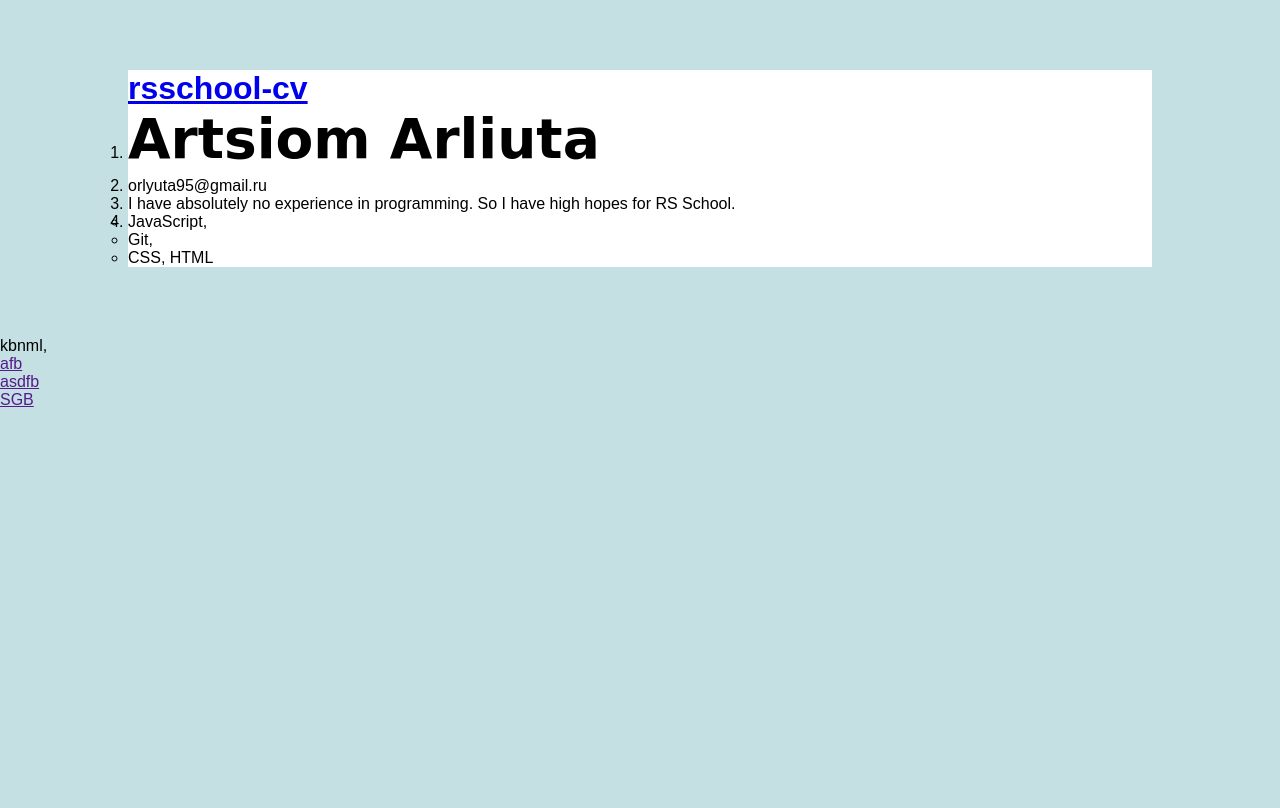
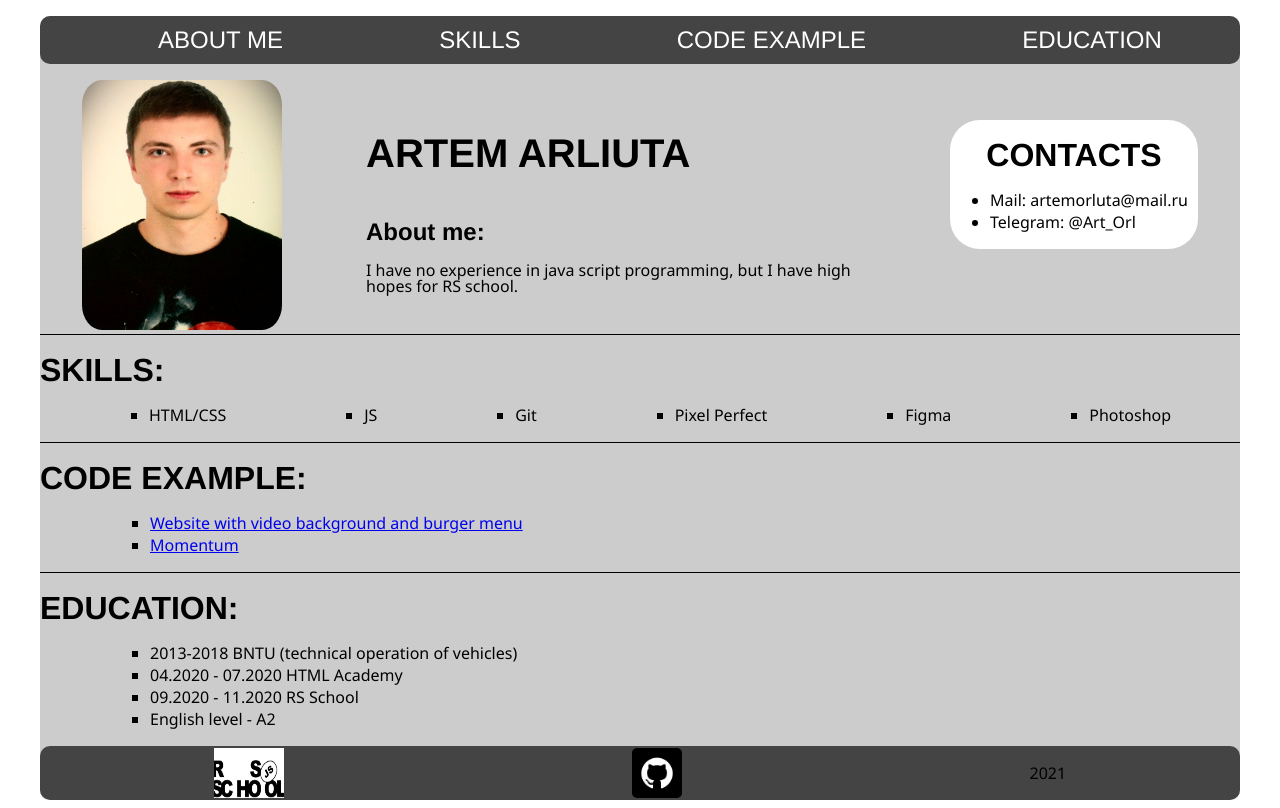
Before and after one commit to Art-Orl/rsschool-cv2, a plain HTML site: page index.html in a window 1280 px wide. Drawn offline with Linux system fonts and the light colour scheme.

Commit message:
fixed: cv

```diff
--- a/index.html
+++ b/index.html
@@ -4,38 +4,81 @@
     <meta charset="UTF-8" />
     <meta name="viewport" content="width=device-width, initial-scale=1.0" />
     <meta http-equiv="X-UA-Compatible" content="ie=edge" />
+    <link rel="stylesheet" href="stylecv.css" />
     <title>CV</title>
-    <link rel="stylesheet" href="style.css" />
   </head>
   <body>
-    <div class="container">
-      <h1><a href="https://Art-Orl.github.io/rsschool-cv/">rsschool-cv</a></h1>
-      <ol>
-        <li>
-          <h3 class="name">Artsiom Arliuta</h3>
-        </li>
-        <li>orlyuta95@gmail.ru</li>
-        <li>
-          <p>
-            I have absolutely no experience in programming. So I have high hopes
-            for RS School.
-          </p>
-        </li>
-        <li>
-          <ul>
-            <li>JavaScript,</li>
-            <li>Git,</li>
-            <li>CSS, HTML</li>
+    <div class="wrapper">
+      <header class="header">
+        <nav class="menu">
+          <ul class="list">
+            <li class="listItem">About me</li>
+            <li class="listItem">Skills</li>
+            <li class="listItem">Code Example</li>
+            <li class="listItem">Education</li>
           </ul>
-        </li>
-      </ol>
+        </nav>
+      </header>
+      <main>
+        <section class="aboutMe">
+          <div class=""><img class="foto" alt="my photo" src="/ME.jpg" /></div>
+          <div class="textAbout">
+            <h1 class="name">Artem Arliuta</h1>
+            <h3 class="aboutTitle">About me:</h3>
+            <p class="aboutSubtitle">
+              I have no experience in java script programming, but I have high
+              hopes for RS school.
+            </p>
+          </div>
+          <div class="contacts">
+            <h2 class="contact">Contacts</h2>
+            <ul class="contactList">
+              <li>Mail: artemorluta@mail.ru</li>
+              <li>Telegram: @Art_Orl</li>
+            </ul>
+          </div>
+        </section>
+        <section class="skills">
+          <h2 class="skillsTitle">Skills:</h2>
+          <ul class="skillsList">
+            <li>HTML/CSS</li>
+            <li>JS</li>
+            <li>Git</li>
+            <li>Pixel Perfect</li>
+            <li>Figma</li>
+            <li>Photoshop</li>
+          </ul>
+        </section>
+        <section class="codeExample">
+          <h2 class="codeTitle">Code example:</h2>
+          <ul class="codeList">
+            <li>
+              <a
+                href="https://github.com/Art-Orl/Website-with-video-background"
+              >
+                Website with video background and burger menu</a
+              >
+            </li>
+            <li><a href="https://github.com/Art-Orl/Momentum">Momentum</a></li>
+          </ul>
+        </section>
+        <section class="education">
+          <h2 class="educationTitle">
+            Education:
+          </h2>
+          <ul class="educationList">
+            <li>2013-2018 BNTU (technical operation of vehicles)</li>
+            <li>04.2020 - 07.2020 HTML Academy</li>
+            <li>09.2020 - 11.2020 RS School</li>
+            <li>English level - A2</li>
+          </ul>
+        </section>
+      </main>
+      <footer class="footer">
+        <img class="imageRS" src="/card_original.jpg" alt="RS Shool" />
+        <img class="imageGit" src="/file.jpg" alt="Github" />
+        <p class="year">2021</p>
+      </footer>
     </div>
   </body>
 </html>
-
-<ul>
-  <li><a href=""></a>kbnml,</li>
-  <li><a href="">afb</a></li>
-  <li><a href="">asdfb</a></li>
-  <li><a href="">SGB</a></li>
-</ul>
```
Also changed, not shown: indexcv.html (deleted, +0 -84 lines).
